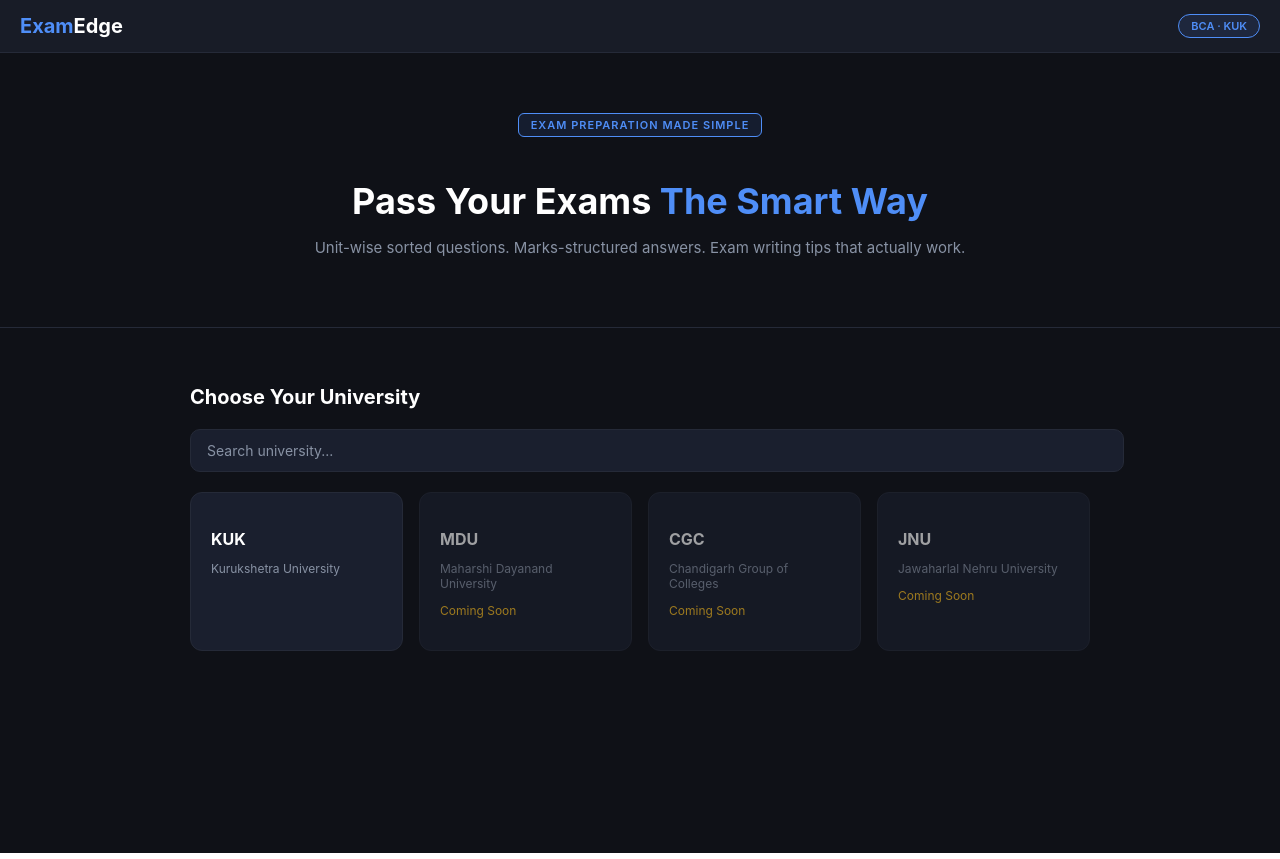
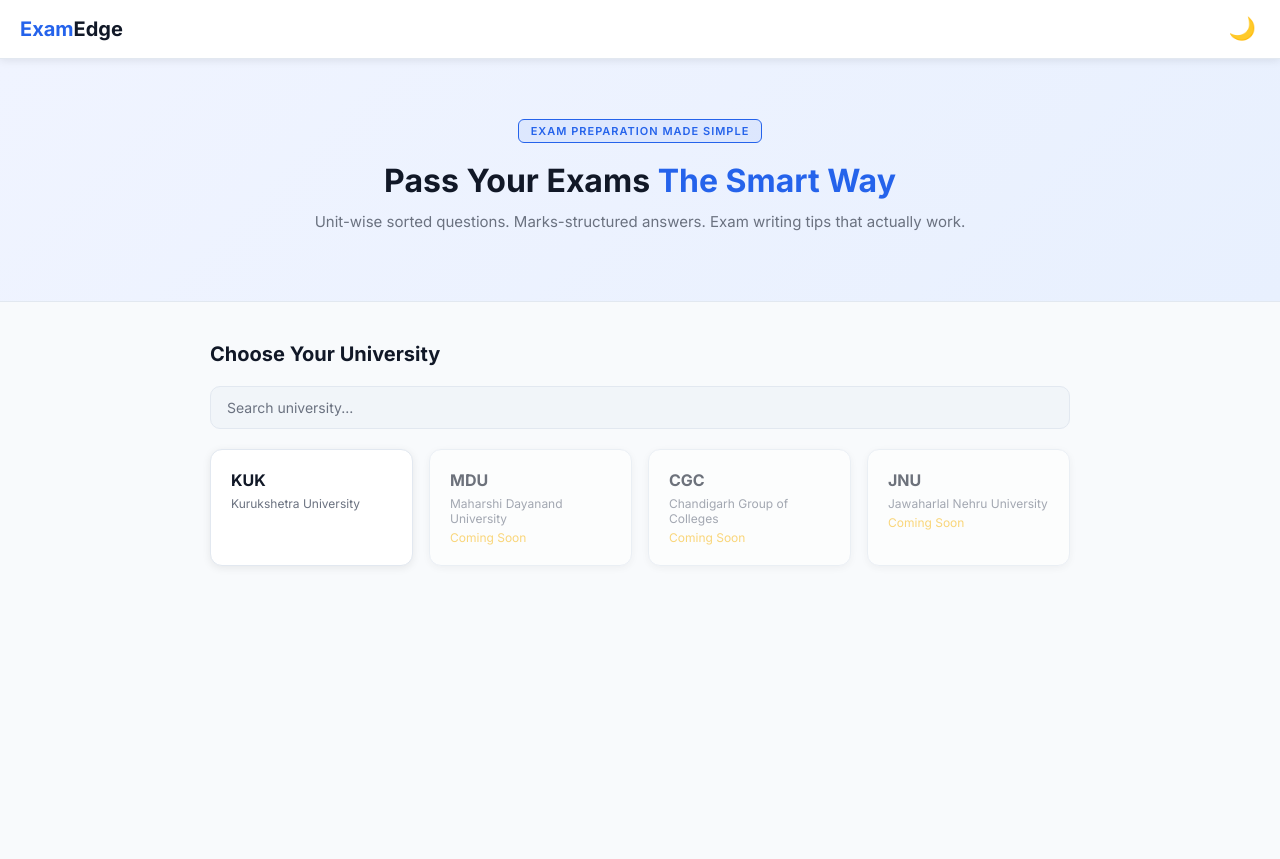
Before and after one commit to arifkhan-dev0521/examedge, a React (Create React App) app: page / in a window 1280 px wide. Built offline with nearby package versions, Linux system fonts and the light colour scheme.

Commit message:
Added light/dark theme toggle

```diff
--- a/src/App.js
+++ b/src/App.js
@@ -1,5 +1,5 @@
 import { BrowserRouter, Routes, Route } from 'react-router-dom';
-import { useEffect } from 'react';
+import { useEffect, useState } from 'react';
 import { useLocation } from 'react-router-dom';
 import Navbar from './components/Navbar';
 import Home from './components/Home';
@@ -11,29 +11,36 @@ import CoursePage from './components/CoursePage';
 import FloatingBack from './components/FloatingBack';
 import ComingSoon from './components/ComingSoon';
 import SubjectPage from './components/SubjectPage';
+import './theme.css';
 
 function ScrollToTop() {
   const { pathname } = useLocation();
-
-  useEffect(() => {
-    window.scrollTo(0, 0);
-  }, [pathname]);
-
+  useEffect(() => { window.scrollTo(0, 0); }, [pathname]);
   return null;
 }
 
 function App() {
+  const [theme, setTheme] = useState('light');
+
+  useEffect(() => {
+    document.documentElement.setAttribute('data-theme', theme);
+  }, [theme]);
+
+  const toggleTheme = () => {
+    setTheme(prev => prev === 'light' ? 'dark' : 'light');
+  };
+
   return (
     <BrowserRouter>
       <ScrollToTop />
       <FloatingBack />
-      <Navbar />
+      <Navbar theme={theme} toggleTheme={toggleTheme} />
       <Routes>
         <Route path="/" element={<Home />} />
         <Route path="/kuk" element={<CoursePage />} />
         <Route path="/kuk/:courseId" element={<SemesterPage />} />
+        <Route path="/coming-soon" element={<ComingSoon />} />
         <Route path="/subject/:courseId/:subjectId" element={<SubjectPage />} />
-        <Route path="/coming-soon" element={<ComingSoon />} />
         <Route path="/os" element={<OSPage />} />
         <Route path="/dbms" element={<DBMSPage />} />
         <Route path="/c-programming" element={<CProgrammingPage />} />
--- a/src/components/Home.css
+++ b/src/components/Home.css
@@ -1,21 +1,21 @@
 .home {
-  background: #0f1117;
+  background: var(--bg);
   min-height: 100vh;
-  color: white;
+  color: var(--text);
 }
 
-/* HERO SECTION */
 .hero {
+  background: var(--hero-bg);
   text-align: center;
   padding: 60px 20px 40px;
-  border-bottom: 1px solid #252a38;
+  border-bottom: 1px solid var(--border);
 }
 
 .hero-badge {
   display: inline-block;
-  background: rgba(79,142,247,0.10);
-  color: #4f8ef7;
-  border: 1px solid #4f8ef7;
+  background: var(--accent-soft);
+  color: var(--accent);
+  border: 1px solid var(--accent);
   border-radius: 6px;
   font-size: 11px;
   font-weight: 600;
@@ -26,22 +26,22 @@
 }
 
 .hero h1 {
-  font-size: 36px;
+  font-size: 32px;
   font-weight: 700;
   margin-bottom: 12px;
+  color: var(--text);
 }
 
 .hero h1 span {
-  color: #4f8ef7;
+  color: var(--accent);
 }
 
 .hero p {
-  color: #8892a4;
+  color: var(--muted);
   font-size: 15px;
   margin-bottom: 30px;
 }
 
-/* SUBJECT GRID */
 .subjects-section {
   padding: 40px 20px;
   max-width: 900px;
@@ -51,6 +51,7 @@
 .subjects-section h2 {
   font-size: 20px;
   margin-bottom: 20px;
+  color: var(--text);
 }
 
 .subjects-grid {
@@ -60,36 +61,39 @@
 }
 
 .subject-card {
-  background: #1a1f2e;
-  border: 1px solid #252a38;
+  background: var(--card);
+  border: 1px solid var(--border);
   border-radius: 12px;
   padding: 20px;
   cursor: pointer;
-  transition: all 0.2s ease;
+  transition: all 0.2s;
+  box-shadow: var(--shadow);
 }
 
 .subject-card:hover {
-  border-color: #4f8ef7;
+  border-color: var(--accent);
   transform: translateY(-2px);
+  box-shadow: 0 4px 16px rgba(37,99,235,0.15);
 }
 
 .subject-card h3 {
   font-size: 16px;
   margin-bottom: 6px;
+  color: var(--text);
 }
 
 .subject-card p {
-  color: #8892a4;
+  color: var(--muted);
   font-size: 12px;
 }
 
 .search-bar {
   width: 100%;
-  background: #1a1f2e;
-  border: 1px solid #252a38;
+  background: var(--input-bg);
+  border: 1px solid var(--border);
   border-radius: 10px;
   padding: 12px 16px;
-  color: white;
+  color: var(--text);
   font-size: 14px;
   margin-bottom: 20px;
   font-family: inherit;
@@ -97,9 +101,9 @@
 
 .search-bar:focus {
   outline: none;
-  border-color: #4f8ef7;
+  border-color: var(--accent);
 }
 
 .search-bar::placeholder {
-  color: #8892a4;
+  color: var(--muted);
 }
--- a/src/components/Navbar.css
+++ b/src/components/Navbar.css
@@ -1,6 +1,6 @@
 .navbar {
-  background: #181c27;
-  border-bottom: 1px solid #252a38;
+  background: var(--navbar-bg);
+  border-bottom: 1px solid var(--border);
   padding: 14px 20px;
   display: flex;
   align-items: center;
@@ -8,51 +8,34 @@
   position: sticky;
   top: 0;
   z-index: 100;
+  box-shadow: var(--shadow);
 }
 
 .navbar-logo {
   font-size: 20px;
   font-weight: 700;
+  cursor: pointer;
 }
 
 .navbar-logo .exam {
-  color: #4f8ef7;
+  color: var(--accent);
 }
 
 .navbar-logo .edge {
-  color: #ffffff;
+  color: var(--text);
 }
 
-.navbar-badge {
-  background: rgba(79,142,247,0.10);
-  color: #4f8ef7;
-  border: 1px solid #4f8ef7;
-  border-radius: 20px;
-  font-size: 11px;
-  font-weight: 600;
-  padding: 4px 12px;
+.theme-toggle {
+  background: none;
+  border: none;
+  font-size: 22px;
+  cursor: pointer;
+  padding: 4px;
+  border-radius: 50%;
+  transition: all 0.2s;
+  line-height: 1;
 }
 
-/* back button */
-
-.navbar-left {
-  display: flex;
-  align-items: center;
-  gap: 12px;
+.theme-toggle:hover {
+  background: var(--accent-soft);
 }
-
-.navbar-back {
-  background: #1a1f2e;
-  border: 1px solid #252a38;
-  color: white;
-  border-radius: 8px;
-  padding: 6px 12px;
-  font-size: 16px;
-  cursor: pointer;
-  transition: all 0.2s;
-}
-
-.navbar-back:hover {
-  border-color: #4f8ef7;
-  color: #4f8ef7;
-}
--- a/src/components/Navbar.js
+++ b/src/components/Navbar.js
@@ -1,13 +1,15 @@
 import './Navbar.css';
 
-function Navbar() {
+function Navbar({ theme, toggleTheme }) {
   return (
     <nav className="navbar">
       <div className="navbar-logo">
         <span className="exam">Exam</span>
         <span className="edge">Edge</span>
       </div>
-      <div className="navbar-badge">BCA · KUK</div>
+      <button className="theme-toggle" onClick={toggleTheme}>
+        {theme === 'light' ? '🌙' : '☀️'}
+      </button>
     </nav>
   );
 }
--- a/src/components/SemesterPage.css
+++ b/src/components/SemesterPage.css
@@ -1,31 +1,28 @@
 .sem-page {
-  background: #0f1117;
+  background: var(--bg);
   min-height: 100vh;
-  color: white;
+  color: var(--text);
 }
 
 .sem-hero {
+  background: var(--hero-bg);
   text-align: center;
   padding: 40px 20px 20px;
-  border-bottom: 1px solid #252a38;
+  border-bottom: 1px solid var(--border);
 }
 
 .sem-hero h1 {
   font-size: 28px;
   font-weight: 700;
   margin-bottom: 8px;
-}
-
-.sem-hero h1 span {
-  color: #4f8ef7;
+  color: var(--text);
 }
 
 .sem-hero p {
-  color: #8892a4;
+  color: var(--muted);
   font-size: 13px;
 }
 
-/* SEMESTER TABS */
 .sem-tabs {
   display: flex;
   gap: 10px;
@@ -37,9 +34,9 @@
 }
 
 .sem-tab {
-  background: #1a1f2e;
-  border: 1px solid #252a38;
-  color: #8892a4;
+  background: var(--card);
+  border: 1px solid var(--border);
+  color: var(--muted);
   border-radius: 10px;
   padding: 12px 20px;
   font-size: 14px;
@@ -47,20 +44,20 @@
   cursor: pointer;
   transition: all 0.2s;
   font-family: inherit;
+  box-shadow: var(--shadow);
 }
 
 .sem-tab.active {
-  background: #4f8ef7;
-  border-color: #4f8ef7;
+  background: var(--accent);
+  border-color: var(--accent);
   color: white;
 }
 
 .sem-tab:hover:not(.active) {
-  border-color: #4f8ef7;
-  color: #4f8ef7;
+  border-color: var(--accent);
+  color: var(--accent);
 }
 
-/* SUBJECTS SECTION */
 .sem-subjects {
   padding: 20px 20px 60px;
   max-width: 700px;
@@ -70,7 +67,7 @@
 .sem-subjects h2 {
   font-size: 18px;
   margin-bottom: 16px;
-  color: #8892a4;
+  color: var(--muted);
 }
 
 .sem-subject-grid {
@@ -80,31 +77,33 @@
 }
 
 .sem-subject-card {
-  background: #1a1f2e;
-  border: 1px solid #252a38;
+  background: var(--card);
+  border: 1px solid var(--border);
   border-radius: 12px;
   padding: 18px;
   cursor: pointer;
   transition: all 0.2s;
+  box-shadow: var(--shadow);
 }
 
 .sem-subject-card:hover {
-  border-color: #4f8ef7;
+  border-color: var(--accent);
   transform: translateY(-2px);
 }
 
 .sem-subject-card h3 {
   font-size: 15px;
   margin-bottom: 4px;
+  color: var(--text);
 }
 
 .sem-subject-card p {
-  color: #8892a4;
+  color: var(--muted);
   font-size: 11px;
 }
 
 .sem-empty {
-  color: #8892a4;
+  color: var(--muted);
   font-size: 13px;
   text-align: center;
   padding: 30px;
--- a/src/components/SubjectPage.js
+++ b/src/components/SubjectPage.js
@@ -49,7 +49,7 @@ function SubjectPage() {
         >
           {subject.course} · {subject.semester}
         </div>
-        <h1 style={{ color: 'white' }}>{subject.name}</h1>
+        <h1 style={{ color: 'var(--text)' }}>{subject.name}</h1>
         <p>{subject.code} · Previous Year Questions</p>
       </div>
 
--- a/src/index.css
+++ b/src/index.css
@@ -1,13 +1,13 @@
-body {
+@import url('https://fonts.googleapis.com/css2?family=Inter:wght@400;500;600;700&display=swap');
+
+* {
   margin: 0;
-  font-family: -apple-system, BlinkMacSystemFont, 'Segoe UI', 'Roboto', 'Oxygen',
-    'Ubuntu', 'Cantarell', 'Fira Sans', 'Droid Sans', 'Helvetica Neue',
-    sans-serif;
-  -webkit-font-smoothing: antialiased;
-  -moz-osx-font-smoothing: grayscale;
+  padding: 0;
+  box-sizing: border-box;
 }
 
-code {
-  font-family: source-code-pro, Menlo, Monaco, Consolas, 'Courier New',
-    monospace;
+body {
+  font-family: 'Inter', sans-serif;
+  background: var(--bg);
+  color: var(--text);
 }
--- /dev/null
+++ b/src/theme.css
@@ -0,0 +1,35 @@
+/* LIGHT THEME (Default) */
+:root {
+  --bg: #f8fafc;
+  --surface: #ffffff;
+  --card: #ffffff;
+  --border: #e2e8f0;
+  --text: #111827;
+  --muted: #6b7280;
+  --accent: #2563eb;
+  --accent-soft: rgba(37,99,235,0.08);
+  --navbar-bg: #ffffff;
+  --hero-bg: linear-gradient(135deg, #f0f4ff 0%, #e8f0fe 100%);
+  --input-bg: #f1f5f9;
+  --shadow: 0 2px 8px rgba(0,0,0,0.08);
+}
+
+/* DARK THEME */
+[data-theme="dark"] {
+  --bg: #0f1117;
+  --surface: #181c27;
+  --card: #1a1f2e;
+  --border: #252a38;
+  --text: #e2e8f0;
+  --muted: #8892a4;
+  --accent: #4f8ef7;
+  --accent-soft: rgba(79,142,247,0.10);
+  --navbar-bg: #181c27;
+  --hero-bg: linear-gradient(135deg, #111827 0%, #1a1f2e 100%);
+  --input-bg: #1a1f2e;
+  --shadow: 0 2px 8px rgba(0,0,0,0.3);
+}
+
+* {
+  transition: background-color 0.3s ease, color 0.2s ease, border-color 0.2s ease;
+}
```
Also changed, not shown: src/components/CoursePage.css (+28 -23 lines), src/components/SubjectPage.css (+22 -23 lines).
